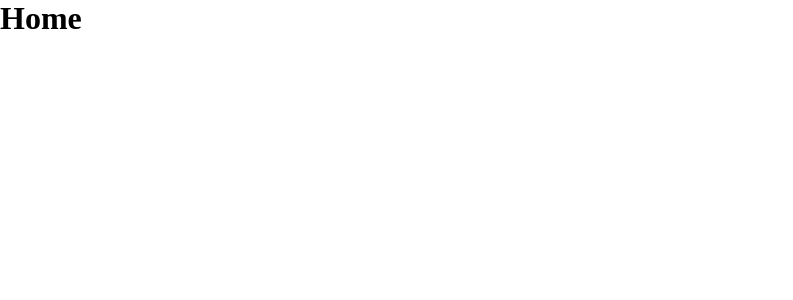
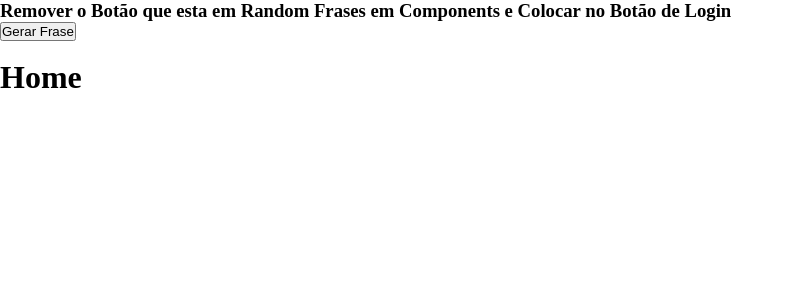
Before and after one commit to issdomingoss/habits-management, a React (Create React App) app: page / in a window 1280 px wide. Shown: the top 300 px of the page, without its empty margins (0-793 px from the left). Built offline with nearby package versions, Linux system fonts and the light colour scheme.

Commit message:
frases motivacionais para login

```diff
--- a/src/App.js
+++ b/src/App.js
@@ -1,10 +1,12 @@
 import "react-toastify/dist/ReactToastify.css";
 import GlobalStyle from "./styles/global";
 import Routes from "./routes";
+import RandomFrases from "./components/RandomFrases";
 
 function App() {
   return (
     <>
+      <RandomFrases />
       <GlobalStyle />
       <Routes />
     </>
--- a/src/services/randomfrases.js
+++ b/src/components/RandomFrases/index.js
@@ -247,21 +247,27 @@ const RandomFrases = () => {
 
   const getRandomFrase = () => {
     let number = "";
-    let texto = "";
+    let texto = [];
     number = Math.floor(Math.random() * (41 - 1 + 1)) + 1;
+    console.log(number);
     texto = frases.filter((item) => item.id === number);
-    setTranscriptPortuguese(texto.frase);
-    setFraseEnglish(texto.transcript);
+    setTranscriptPortuguese(texto.map((item) => item.transcript));
+    setFraseEnglish(texto.map((item) => item.frase));
   };
 
   console.log(transcriptPortuguese);
-  console.log(fraseEnglish);
-
   return (
     <>
-      <h3>{transcriptPortuguese}</h3>
+      <h3>
+        Remover o Botão que esta em Random Frases em Components e Colocar no
+        Botão de Login
+      </h3>
+
+      <button onClick={() => getRandomFrase()}>Gerar Frase</button>
+      <br></br>
       <h3>{fraseEnglish}</h3>
-      <button onClick={() => getRandomFrase()}></button>
+      <br></br>
+      <h5>{transcriptPortuguese}</h5>
     </>
   );
 };
```
